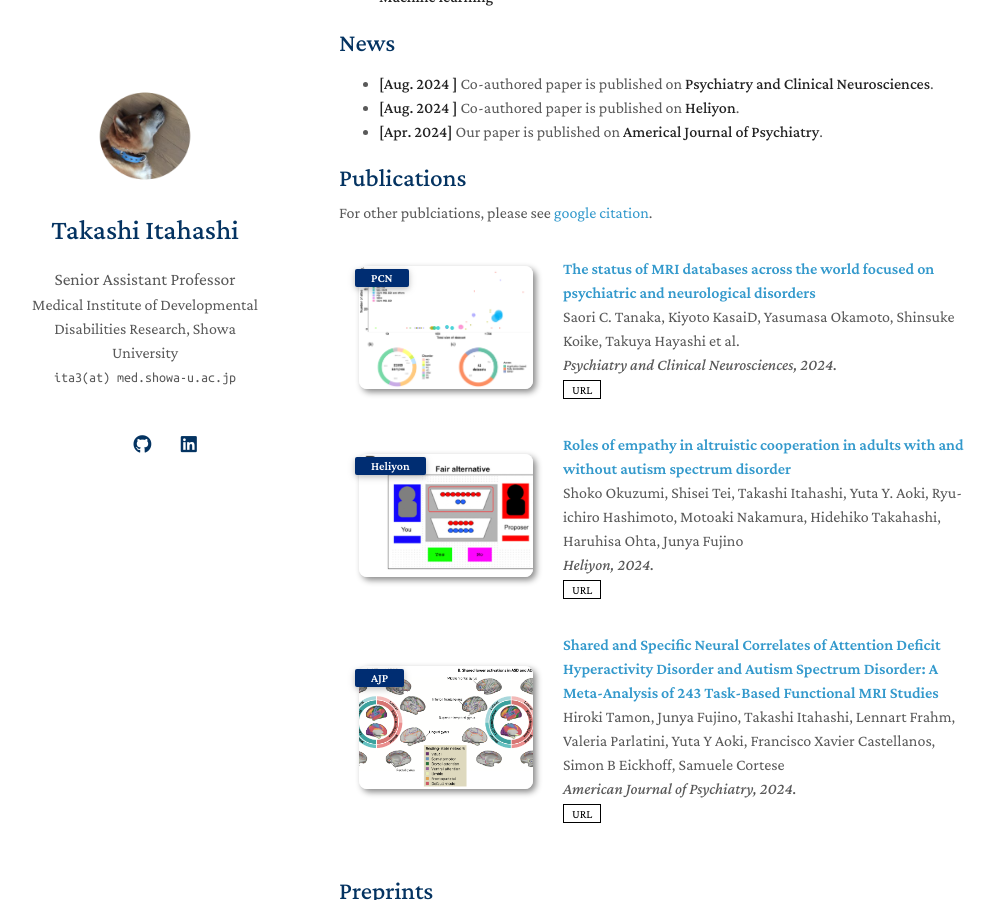
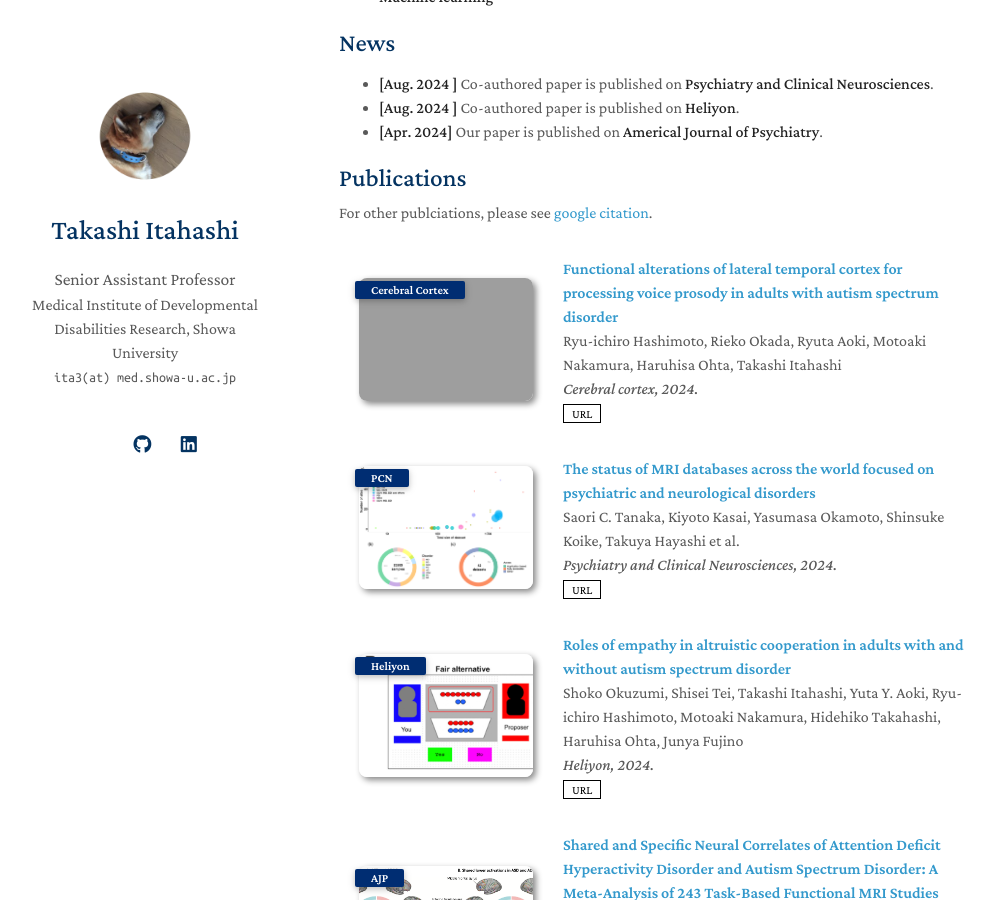
Before and after one commit to italab03/italab03.github.io, a Jekyll site: the page built from index.md, in a window 1280 px wide and 900 px high, scrolled down 326 px. Shown: the whole window, without its empty margins (131-1125 px from the left). Built offline with Jekyll 4.4.1, drawn with Linux system fonts in a browser that asks for light colours; nearby versions of some CDN libraries; a style sheet for code colours, icons or effects is not loaded; our own code applies the rules of GitHub Pages for plain Markdown files; grey boxes are pictures that could not be loaded.

Commit message:
Add files via upload

```diff
--- a/_data/publications.yml
+++ b/_data/publications.yml
@@ -1,6 +1,16 @@
 main:
+  - title: "Functional alterations of lateral temporal cortex for processing voice prosody in adults with autism spectrum disorder"
+    authors: Ryu-ichiro Hashimoto, Rieko Okada, Ryuta Aoki, Motoaki Nakamura, Haruhisa Ohta, Takashi Itahashi
+    conference_short: Cerebral Cortex
+    conference: Cerebral cortex, 2024.
+    pdf: https://doi.org/10.1093/cercor/bhae363
+    code:
+    bibtex:
+    image: ./assets/img/hashimoto_cereb_cortex_2024.png
+    notes:
+
   - title: "The status of MRI databases across the world focused on psychiatric and neurological disorders"
-    authors: Saori C. Tanaka, Kiyoto KasaiD, Yasumasa Okamoto, Shinsuke Koike, Takuya Hayashi et al.
+    authors: Saori C. Tanaka, Kiyoto Kasai, Yasumasa Okamoto, Shinsuke Koike, Takuya Hayashi et al.
     conference_short: PCN
     conference: Psychiatry and Clinical Neurosciences, 2024.
     pdf: https://onlinelibrary.wiley.com/doi/10.1111/pcn.13717
```
Also changed, not shown: assets/img/hashimoto_cereb_cortex_2024.png.png (added), 1 other file.
